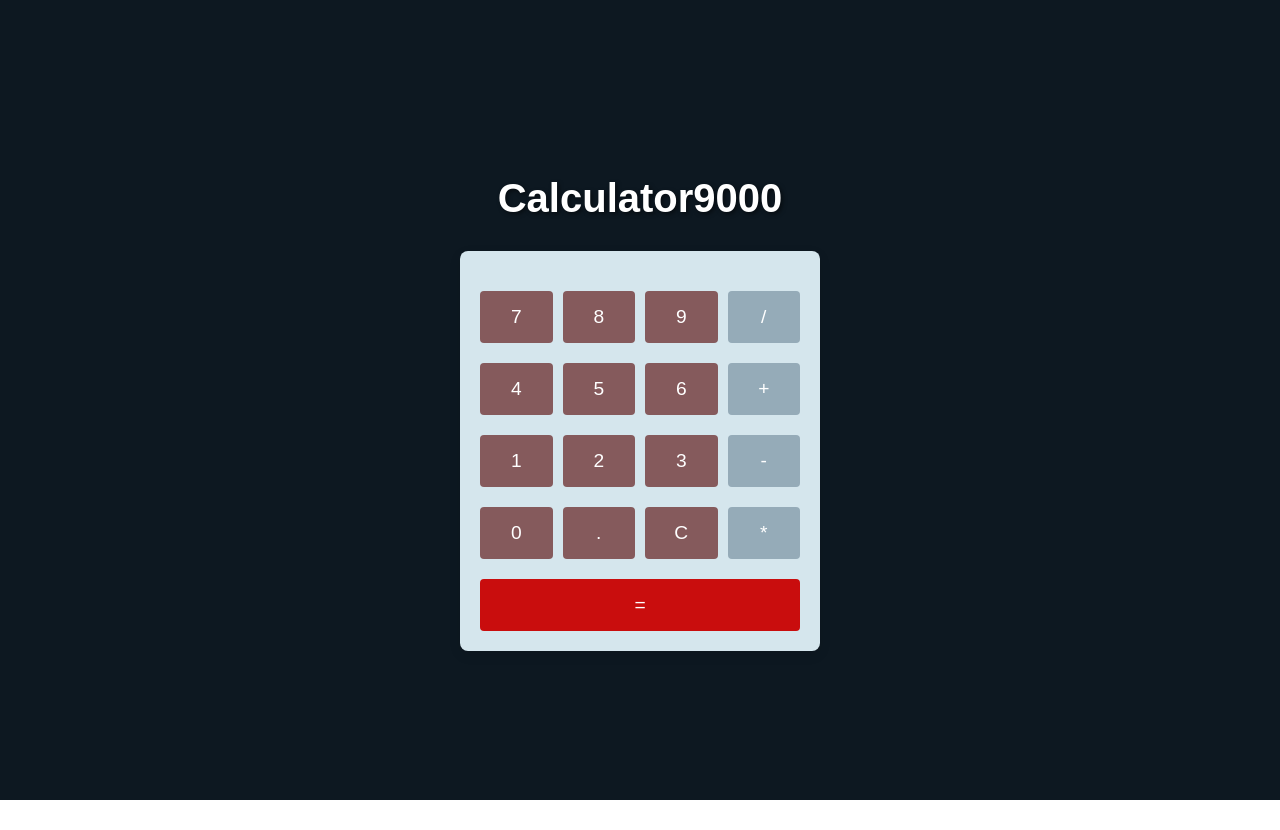
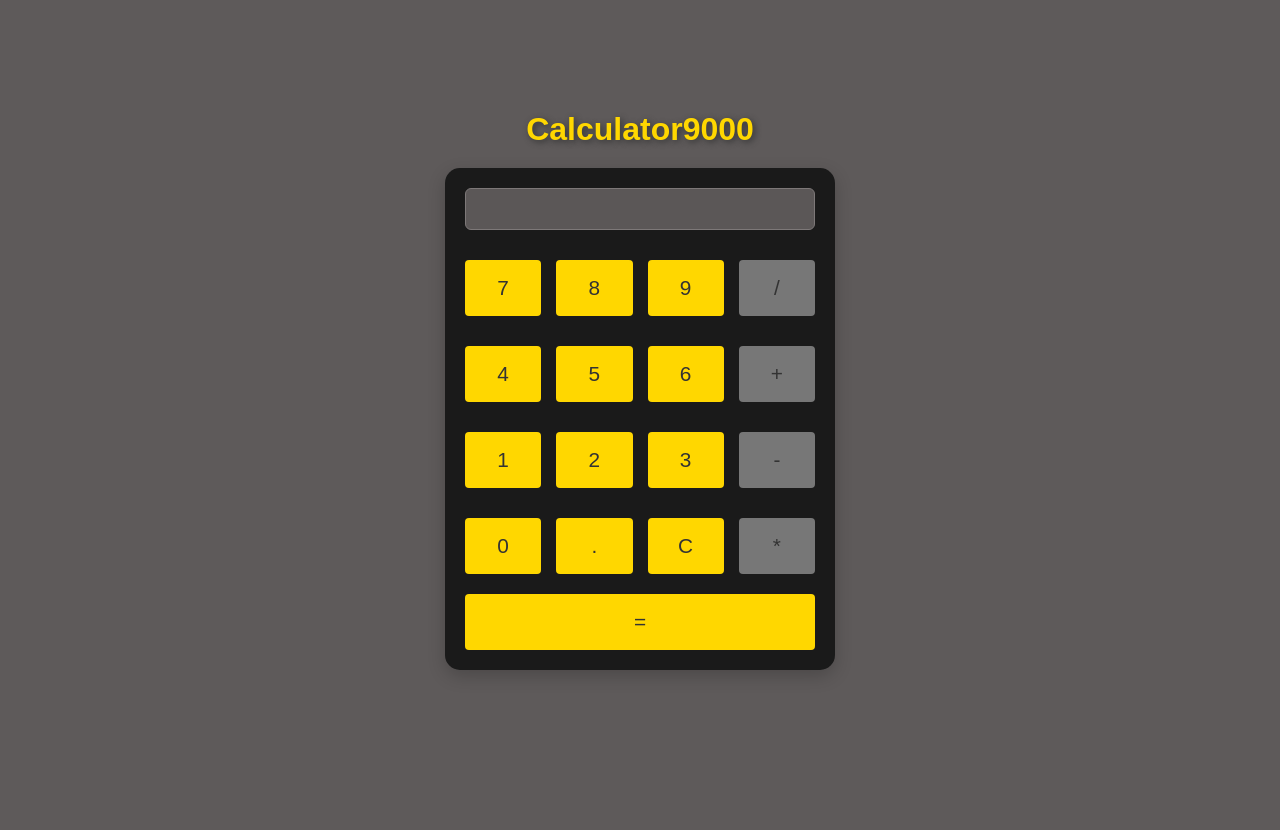
Before and after one commit to romain-chazaut/calculator9000, a React (Vite) app in the folder vite-project/: page / in a window 1280 px wide. Before the commit the page ends 800 px from the top, so only its background shows below. Built offline with nearby package versions, Linux system fonts and the light colour scheme.

Commit message:
Project finished

```diff
--- a/vite-project/src/App.css
+++ b/vite-project/src/App.css
@@ -1,38 +1,103 @@
 h1 {
-  font-size: 2.5rem;
-  color: #ffffff;
-  margin-bottom: 30px;
-  text-shadow: 2px 2px 4px rgba(0, 0, 0, 0.5);
+  font-size: 2rem;   /* Réduire la taille de la police */
+  color: #FFD700;
+  margin-top: -50px;
+  margin-bottom: 20px;   /* Réduire la marge en bas */
+  text-shadow: 2px 2px 6px #333;
+  text-align: center;
+  font-weight: bold;
 }
 
 .calculator {
-  width: 320px;
-  max-width: 100%;
+  width: 350px;
   padding: 20px;
-  background-color: #D5E6ED;
-  border-radius: 8px;
-  box-shadow: 0 4px 12px rgba(0, 0, 0, 0.1);
+  background-color: #1A1A1A; /* Noir foncé */
+  border-radius: 15px;
+  box-shadow: 0 6px 18px rgba(0, 0, 0, 0.2);
+}
+
+.previous-calculation {
+  background-color: #333;  /* Gris foncé */
+  border: 1px solid #555;
+  border-radius: 4px;
+  text-align: right;
+  height: 30px;
+  display: flex;
+  justify-content: flex-end;
+  align-items: center;
+  padding-right: 10px;
+  margin-bottom: 8px;
+  font-size: 18px;
+  color: #FFD700;  /* Or */
 }
 
 .BeautifulScreen {
-  padding: 10px;
-  background-color: #fff;
-  border: 1px solid #ccc;
+  background-color: #555;  /* Gris moyen */
+  border: 1px solid #777;
   border-radius: 4px;
   text-align: right;
-  height: 50px;
+  height: 55px;
   display: flex;
-  justify-content: space-between;
+  justify-content: flex-end;
   align-items: center;
-  padding: 10px;
-  margin-bottom: 10px;
+  padding-right: 10px;
+  margin-bottom: 12px;
+  font-size: 24px;
+  color: #FFD700;  /* Or */
 }
+
+.screen {
+  padding: 12px;
+  background-color: #5b5757; /* Noir foncé pour un meilleur contraste */
+  border: 1px solid #7d7878;
+  border-radius: 6px;
+  margin-bottom: 15px;
+  display: flex;
+  flex-direction: column;
+  align-items: flex-end;
+}
+
+.current-operation, .result {
+  color: #FFFFFF; /* Texte blanc */
+  margin: 4px 0;
+}
+
+.current-operation {
+  font-size: 20px;
+  font-weight: 600;
+}
+
+.result {
+  font-size: 26px;
+  font-weight: bold;
+}
+
 
 .buttons {
   display: grid;
   grid-template-columns: repeat(4, 1fr);
-  gap: 10px;
-  margin-top: 20px;
+  gap: 15px;
+  margin-top: 30px;
+}
+
+button {
+  padding: 16px 22px;
+  font-size: 1.3rem;
+  background-color: #FFD700;  /* Or */
+  color: #333;  /* Gris foncé */
+  border: none;
+  border-radius: 4px;
+  cursor: pointer;
+  transition: background-color 0.2s ease, transform 0.1s ease;
+}
+
+button:hover {
+  background-color: #E8C400;  /* Or légèrement assombri */
+  transform: scale(1.05);
+}
+
+button.operator-button {
+  background-color: #777;  /* Gris */
 }
 
 button.equal-button {
@@ -41,56 +106,41 @@ button.equal-button {
   margin-top: 20px;
 }
 
-button {
-  padding: 15px 20px;
-  font-size: 1.2rem;
-  background-color: #855A5C;
-  color: #fff;
-  border: none;
-  border-radius: 4px;
-  cursor: pointer;
-  transition: background-color 0.2s ease;
-  text-align: center;
-}
-
-button:hover {
-  background-color: #66101F;
-}
-
-button.operator-button {
-  background-color: #95ABB8;
-}
-
-button.equal-button {
-  background-color: #c90d0d;
-}
-
 button.operator-button:hover {
-  background-color: #284d6a;
+  background-color: #666;
 }
 
 button.equal-button:hover {
   background-color: #be2220;
 }
 
-.current-operation {
-  font-size: 25px;
-  font-weight: 600;
-  color: #6e3aa3;
-  text-align: right;
+
+.over-nine-thousand {
+  font-size: 2rem;
+  color: #FF0000; /* Couleur rouge pour l'impact */
+  font-weight: bold;
+  text-shadow: 2px 2px 8px rgba(0, 0, 0, 0.6); /* Ombre pour plus de profondeur */
+  border: 3px solid #FF0000; /* Bordure rouge */
+  border-radius: 8px; /* Coins arrondis */
+  padding: 10px 20px;
+  margin: 20px 0; /* Marge pour séparer des autres éléments */
+  animation: shake 0.5s cubic-bezier(.36,.07,.19,.97) both; /* Effet de secousse pour l'attention */
 }
 
-.result {
-  font-size: 25px;
-  font-weight: 600;
-  color: #333;
-  text-align: right;
+@keyframes shake {
+  10%, 90% {
+      transform: translate3d(-1px, 0, 0);
+  }
+
+  20%, 80% {
+      transform: translate3d(2px, 0, 0);
+  }
+
+  30%, 50%, 70% {
+      transform: translate3d(-4px, 0, 0);
+  }
+
+  40%, 60% {
+      transform: translate3d(4px, 0, 0);
+  }
 }
-
-.over-nine-thousand {
-  font-size: 25px;
-  font-weight: 800;
-  color: #333;
-  text-align: center;
-  margin-bottom: 15px;
-}
--- a/vite-project/src/index.css
+++ b/vite-project/src/index.css
@@ -2,6 +2,7 @@ body, html {
   margin: 0;
   padding: 0;
   font-family: 'Arial', sans-serif;
+  background-color: #5e5a5a;  /* Gris foncé */
 }
 
 #root {
@@ -10,5 +11,5 @@ body, html {
   justify-content: center;
   align-items: center;
   height: 100vh;
-  background-color: #0D1821;
+  padding: 15px;
 }
```
